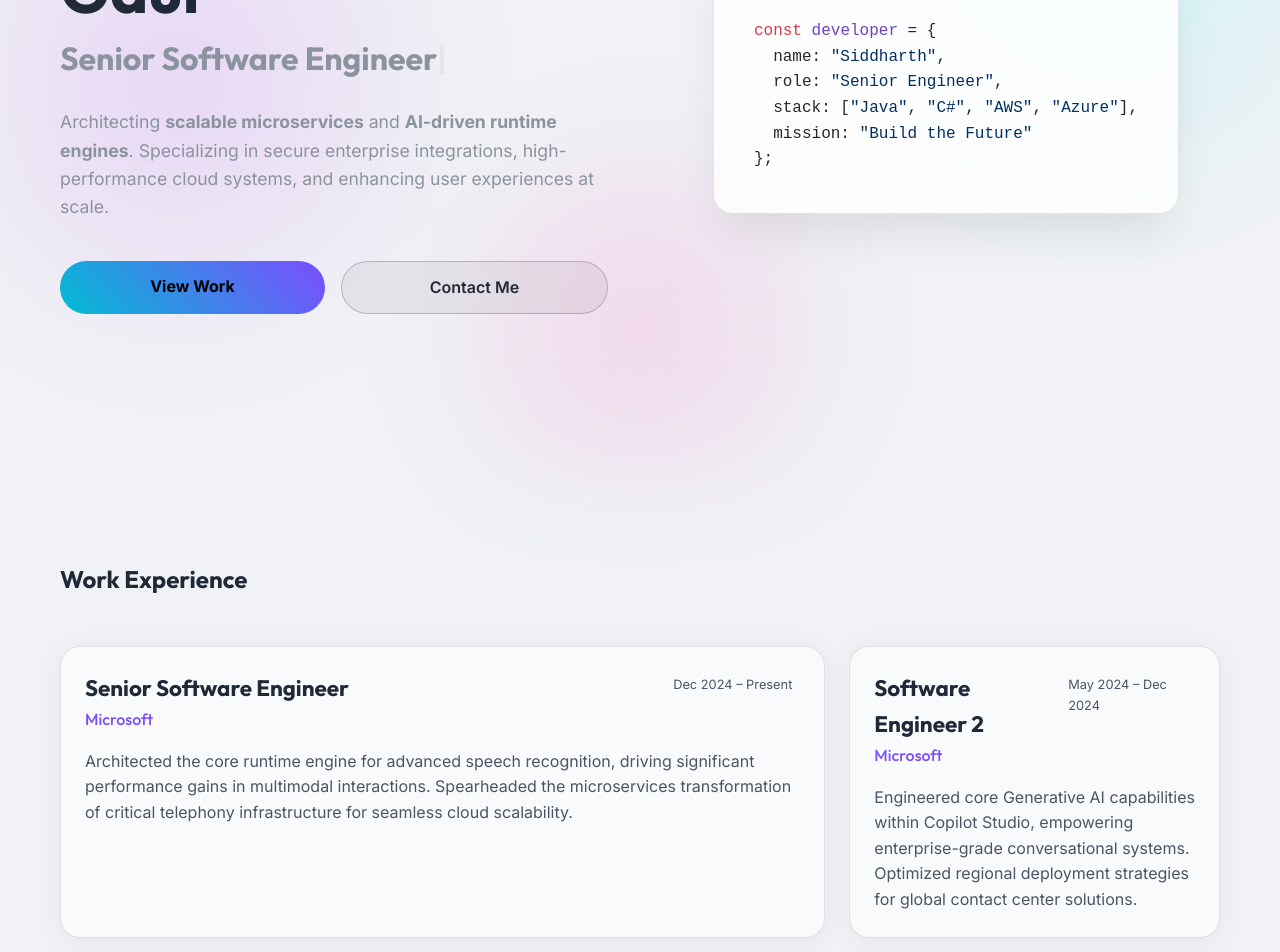
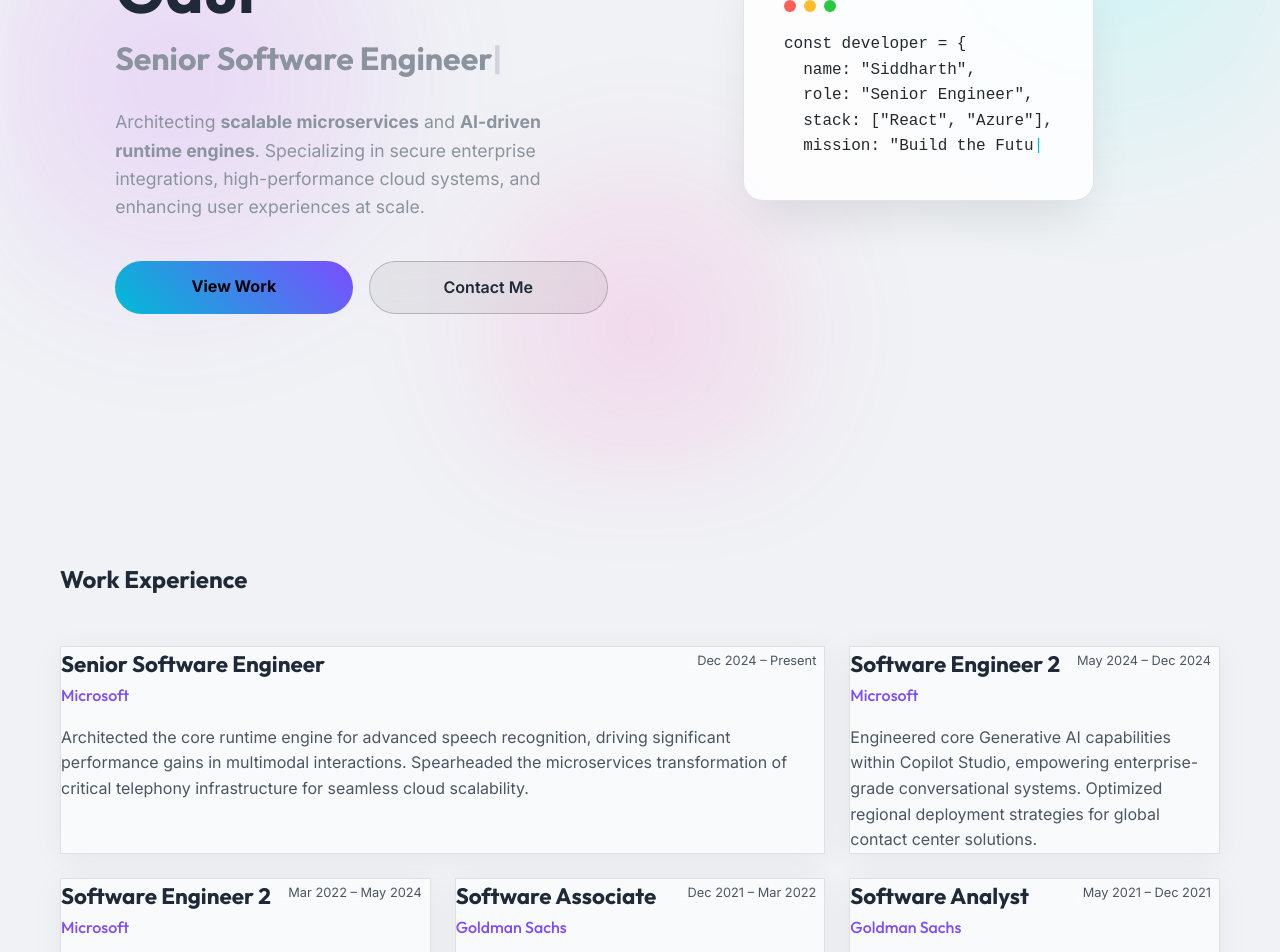
Before and after one commit to siddharthh98/tech-portfolio, a React (Vite) app: page / in a window 1280 px wide. Shown: the part 320-1272 px from the top of the page. Built offline with nearby package versions, Linux system fonts and the light colour scheme.

Commit message:
UX Upgrade: Spotlight, Staggered Scroll, and Living Code

```diff
--- a/src/components/BentoGrid.jsx
+++ b/src/components/BentoGrid.jsx
@@ -1,17 +1,32 @@
 import React from 'react';
+import { motion } from 'framer-motion';
 import '../styles/Glass.css';
-import { motion } from 'framer-motion';
 
-export const BentoGrid = ({ children, className = "" }) => {
+export const BentoGrid = ({ children }) => {
     return (
-        <div className={`bento-grid ${className}`} style={{
-            display: 'grid',
-            gridTemplateColumns: 'repeat(auto-fit, minmax(300px, 1fr))',
-            gap: '1.5rem',
-            width: '100%'
-        }}>
+        <motion.div
+            className="bento-grid"
+            initial="hidden"
+            whileInView="visible"
+            viewport={{ once: true, margin: "-50px" }}
+            variants={{
+                hidden: { opacity: 0 },
+                visible: {
+                    opacity: 1,
+                    transition: {
+                        staggerChildren: 0.15
+                    }
+                }
+            }}
+            style={{
+                display: 'grid',
+                gridTemplateColumns: 'repeat(auto-fit, minmax(300px, 1fr))',
+                gap: '1.5rem',
+                width: '100%'
+            }}
+        >
             {children}
-        </div>
+        </motion.div>
     );
 };
 
--- a/src/components/Experience.jsx
+++ b/src/components/Experience.jsx
@@ -1,5 +1,6 @@
 import React from 'react';
-import { BentoGrid, BentoItem } from './BentoGrid';
+import { BentoGrid } from './BentoGrid';
+import SpotlightCard from './SpotlightCard';
 
 const experiences = [
     {
@@ -69,7 +70,7 @@
                 </h2>
                 <BentoGrid>
                     {experiences.map((exp, index) => (
-                        <BentoItem key={index} span={exp.span}>
+                        <SpotlightCard key={index} span={exp.span}>
                             <div style={{ display: 'flex', justifyContent: 'space-between', alignItems: 'start', marginBottom: '1rem' }}>
                                 <div>
                                     <h3 style={{ fontSize: '1.4rem' }}>{exp.role}</h3>
@@ -86,7 +87,7 @@
                             <p style={{ color: 'var(--text-secondary)', lineHeight: 1.6 }}>
                                 {exp.desc}
                             </p>
-                        </BentoItem>
+                        </SpotlightCard>
                     ))}
                 </BentoGrid>
             </div>
--- a/src/components/Hero.jsx
+++ b/src/components/Hero.jsx
@@ -5,7 +5,16 @@
     const [text, setText] = useState('');
     const fullText = "Senior Software Engineer";
 
-    // Typewriter effect
+    // Code Typing Effect
+    const [codeText, setCodeText] = useState('');
+    const fullCode = `const developer = {
+  name: "Siddharth",
+  role: "Senior Engineer",
+  stack: ["React", "Azure"],
+  mission: "Build the Future"
+};`;
+
+    // Typewriter effect (Hero Title)
     useEffect(() => {
         let i = 0;
         const interval = setInterval(() => {
@@ -13,6 +22,17 @@
             i++;
             if (i > fullText.length) clearInterval(interval);
         }, 100);
+        return () => clearInterval(interval);
+    }, []);
+
+    // Typewriter effect (Code Block)
+    useEffect(() => {
+        let i = 0;
+        const interval = setInterval(() => {
+            setCodeText(fullCode.substring(0, i));
+            i++;
+            if (i > fullCode.length) clearInterval(interval);
+        }, 50); // Faster typing for code
         return () => clearInterval(interval);
     }, []);
 
@@ -81,14 +101,10 @@
                             <div style={{ width: '12px', height: '12px', borderRadius: '50%', background: '#ffbd2e' }}></div>
                             <div style={{ width: '12px', height: '12px', borderRadius: '50%', background: '#27c93f' }}></div>
                         </div>
-                        <code className="code-content">
-                            <span className="token-keyword">const</span> <span className="token-entity">developer</span> = &#123;<br />
-                            &nbsp;&nbsp;name: <span className="token-string">"Siddharth"</span>,<br />
-                            &nbsp;&nbsp;role: <span className="token-string">"Senior Engineer"</span>,<br />
-                            &nbsp;&nbsp;stack: [<span className="token-string">"Java"</span>, <span className="token-string">"C#"</span>, <span className="token-string">"AWS"</span>, <span className="token-string">"Azure"</span>],<br />
-                            &nbsp;&nbsp;mission: <span className="token-string">"Build the Future"</span><br />
-                            &#125;;
-                        </code>
+                        <pre className="code-content" style={{ margin: 0, whiteSpace: 'pre-wrap' }}>
+                            {codeText}
+                            <span className="cursor-blink">|</span>
+                        </pre>
                     </motion.div>
                 </div>
             </div>
--- a/src/components/Projects.jsx
+++ b/src/components/Projects.jsx
@@ -1,5 +1,6 @@
 import React from 'react';
-import { BentoGrid, BentoItem } from './BentoGrid';
+import { BentoGrid } from './BentoGrid';
+import SpotlightCard from './SpotlightCard';
 
 const projects = [
     {
@@ -32,7 +33,7 @@
                 </h2>
                 <BentoGrid>
                     {projects.map((project, index) => (
-                        <BentoItem key={index} span={project.span}>
+                        <SpotlightCard key={index} span={project.span}>
                             <div style={{ marginBottom: 'auto' }}>
                                 <h3 style={{ fontSize: '1.5rem', marginBottom: '0.5rem' }}>{project.title}</h3>
                                 <div style={{ display: 'flex', gap: '0.5rem', marginBottom: '1rem', flexWrap: 'wrap' }}>
@@ -61,7 +62,7 @@
                                     View Code <i className="fa-solid fa-arrow-up-right-from-square"></i>
                                 </a>
                             )}
-                        </BentoItem>
+                        </SpotlightCard>
                     ))}
                 </BentoGrid>
             </div>
--- /dev/null
+++ b/src/components/SpotlightCard.jsx
@@ -0,0 +1,72 @@
+import React, { useRef, useState } from 'react';
+import { motion } from 'framer-motion';
+import '../styles/Glass.css';
+import { useTheme } from '../context/ThemeContext';
+
+const SpotlightCard = ({ children, className = "", span = 1 }) => {
+    const divRef = useRef(null);
+    const [isFocused, setIsFocused] = useState(false);
+    const [position, setPosition] = useState({ x: 0, y: 0 });
+    const { theme } = useTheme();
+
+    const handleMouseMove = (e) => {
+        if (!divRef.current) return;
+
+        const div = divRef.current;
+        const rect = div.getBoundingClientRect();
+
+        setPosition({
+            x: e.clientX - rect.left,
+            y: e.clientY - rect.top,
+        });
+    };
+
+    const handleFocus = () => {
+        setIsFocused(true);
+        setIsHovered(true);
+    };
+
+    const handleBlur = () => {
+        setIsFocused(false);
+        setIsHovered(false);
+    };
+
+    const [isHovered, setIsHovered] = useState(false);
+    const handleMouseEnter = () => setIsHovered(true);
+    const handleMouseLeave = () => setIsHovered(false);
+
+    // Dynamic grid span classes
+    const spanClass = span === 2 ? 'span-2' : span === 3 ? 'span-3' : 'bento-item';
+
+    return (
+        <motion.div
+            ref={divRef}
+            onMouseMove={handleMouseMove}
+            onMouseEnter={handleMouseEnter}
+            onMouseLeave={handleMouseLeave}
+            className={`glass-card ${spanClass} ${className}`}
+            style={{
+                position: 'relative',
+                overflow: 'hidden',
+                // Keep existing glass card styles, just adding spotlight overlay support
+            }}
+            initial={{ opacity: 0, y: 20 }}
+            whileInView={{ opacity: 1, y: 0 }}
+            viewport={{ once: true }}
+            transition={{ duration: 0.5 }}
+        >
+            <div
+                className="spotlight-overlay"
+                style={{
+                    opacity: isHovered ? 1 : 0,
+                    background: `radial-gradient(600px circle at ${position.x}px ${position.y}px, rgba(${theme === 'light' ? '0,0,0,0.05' : '255,255,255,0.06'}), transparent 40%)`,
+                }}
+            />
+            <div style={{ position: 'relative', zIndex: 1, height: '100%', display: 'flex', flexDirection: 'column' }}>
+                {children}
+            </div>
+        </motion.div>
+    );
+};
+
+export default SpotlightCard;
--- a/src/index.css
+++ b/src/index.css
@@ -348,3 +348,30 @@
         grid-column: span 3;
     }
 }
+
+/* Cursor Blink */
+.cursor-blink {
+    animation: blink 1s step-end infinite;
+    color: var(--accent-cyan);
+}
+
+@keyframes blink {
+
+    0%,
+    100% {
+        opacity: 1;
+    }
+
+    50% {
+        opacity: 0;
+    }
+}
+
+/* SPOTLIGHT */
+.spotlight-overlay {
+    pointer-events: none;
+    position: absolute;
+    inset: 0;
+    transition: opacity 0.3s;
+    z-index: 0;
+}
```
